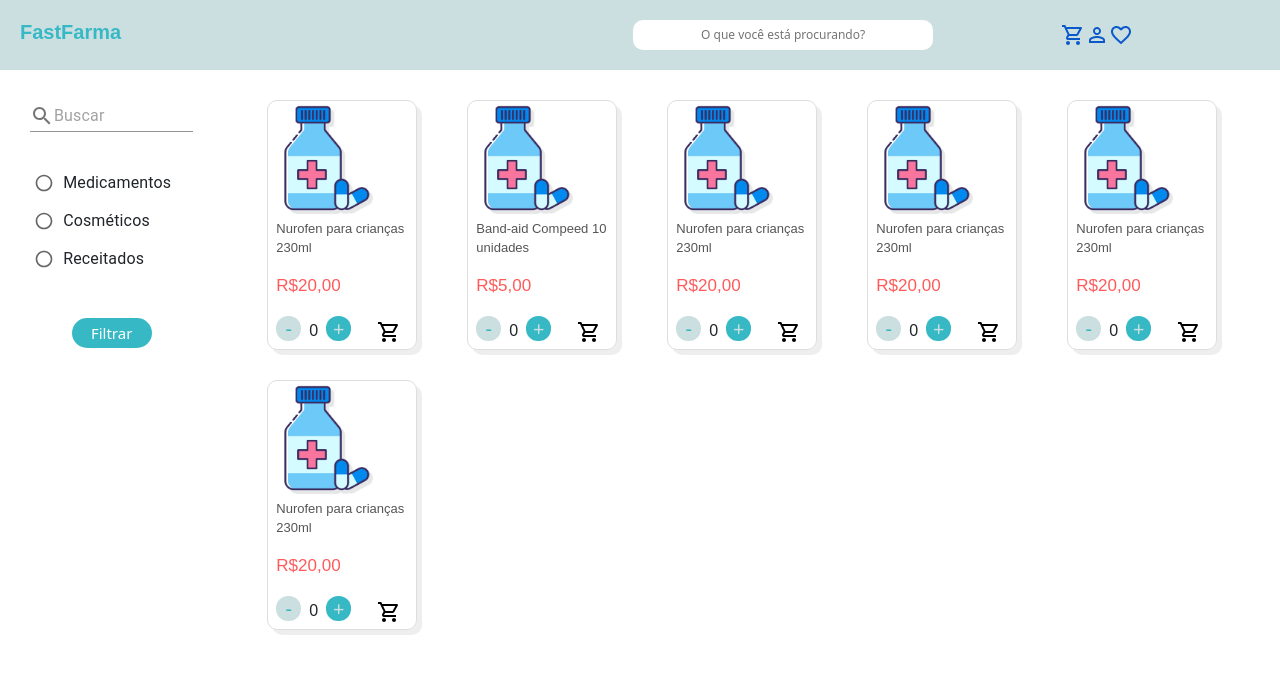
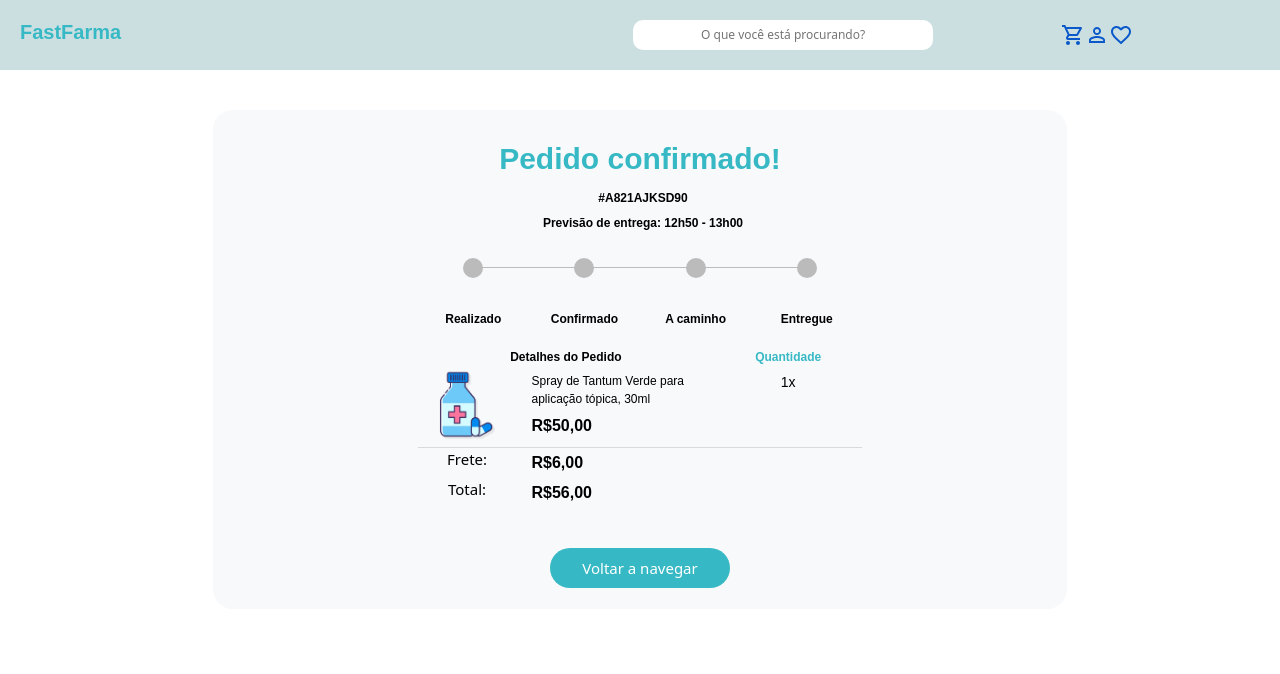
Before and after one commit to FernandaNamie/FastFarma, a React (Create React App) app: page / in a window 1280 px wide. Shown: the top 674 px of the page. Built offline with nearby package versions, Linux system fonts and the light colour scheme.

Commit message:
Cria página de status do pedido

```diff
--- /dev/null
+++ b/src/Search/orderStatus.js
@@ -0,0 +1,247 @@
+import NavBar from './navbar'
+import { createGlobalStyle } from 'styled-components'
+import styled from 'styled-components';
+import { Col, Row } from 'react-bootstrap';
+import React from 'react';
+import 'bootstrap/dist/css/bootstrap.min.css';
+import remedio from './remedio.png';
+
+export default function Home() {
+  return (
+    <div>
+      <NavBar />
+      <GlobalStyle />
+      <Row>
+        <div style={{ display: 'flex', justifyContent: 'center' }}>
+          <Col md="8">
+            <Rectangle>
+              <Status>Pedido confirmado!</Status>
+              <OrderInformation>#A821AJKSD90</OrderInformation>
+              <OrderInformation>Previsão de entrega: 12h50 - 13h00</OrderInformation>
+              <DivLine>
+              </DivLine>
+              <div style={{ display: 'flex', justifyContent: 'center' }}>
+                <Col md="6">
+                  <Row>
+                    <Col><Point /></Col>
+                    <Col><Point /></Col>
+                    <Col><Point /></Col>
+                    <Col><Point /></Col>
+                  </Row>
+                  <Line />
+                  <Row>
+                    <Col>
+                      <StatusInformation>Realizado</StatusInformation>
+                    </Col>
+                    <Col>
+                      <StatusInformation>Confirmado</StatusInformation>
+                    </Col>
+                    <Col>
+                      <StatusInformation>A caminho</StatusInformation>
+                    </Col>
+                    <Col>
+                      <StatusInformation>Entregue</StatusInformation>
+                    </Col>
+                  </Row>
+                  <Row>
+                    <Col md="8">
+                      <Details>Detalhes do Pedido</Details>
+                    </Col>
+                    <Col md="4">
+                      <Amount>Quantidade</Amount>
+                    </Col>
+                  </Row>
+                  {/* inicio linha de produto */}
+                  <Row>
+                    <Col md="8">
+                      <Row>
+                        <Col md="4">
+                          <img src={remedio} width="100%" />
+                        </Col>
+                        <Col md="8">
+                          <Product>Spray de Tantum Verde para aplicação tópica, 30ml</Product>
+                          <Price>R$50,00</Price>
+                        </Col>
+                      </Row>
+                    </Col>
+                    <Col md="4">
+                      <ProductAmount>1x</ProductAmount>
+                    </Col>
+                    <ProductsDivider />
+                  </Row>
+                  {/* fim linha de produto */}
+                  <Row>
+                    <Col md="8">
+                      <Row>
+                        <Col md="4">
+                          Frete:
+                        </Col>
+                        <Col md="8">
+                          <Price>R$6,00</Price>
+                        </Col>
+                      </Row>
+                      <Row>
+                        <Col md="4">
+                          Total:
+                        </Col>
+                        <Col md="8">
+                          <Price>R$56,00</Price>
+                        </Col>
+                      </Row>
+                    </Col>
+                  </Row>
+
+                </Col>
+              </div>
+              <NavigationButton>Voltar a navegar</NavigationButton>
+            </Rectangle>
+          </Col>
+        </div>
+      </Row>
+    </div>
+  )
+}
+
+const GlobalStyle = createGlobalStyle`
+  body{
+    margin: 0px;
+  }
+`
+const Rectangle = styled.button`
+  display: inline-block;
+  background-color: #F8F9FB;
+  border: 0;
+  border-radius: 20px;
+  width: 100%;
+  height: 100%;
+  font-size: 15px;
+  margin-top: 40px;
+  }
+`
+
+const Status = styled.h2`
+  display: inline-block;
+  width: 100%;
+  color: #37B9C5;
+  font-family: 'Manrope', sans-serif;
+  font-size: 30px;
+  font-weight: bold;
+  margin-top: 10px;
+  }
+`
+const OrderInformation = styled.p`
+  display: inline-block;
+  width: 100%;
+  color: black;
+  font-family: 'Manrope', sans-serif;
+  font-size: 12px;
+  font-weight: bold;
+  margin: 3px;
+  }
+`
+
+const Point = styled.span`
+  height: 20px;
+  width: 20px;
+  background-color: #bbb;
+  border-radius: 50%;
+  display: inline-block;
+  }
+`
+const Line = styled.span`
+  height: 1px;
+  width: 80%;
+  background-color: #bbb;
+  display: inline-block;
+  position: relative;
+  top: -32px;
+  }
+`
+
+const StatusInformation = styled.p`
+  display: inline-block;
+  color: black;
+  font-family: 'Manrope', sans-serif;
+  font-size: 12px;
+  font-weight: bold;
+  }
+`
+
+const DivLine = styled.span`
+  display: inline-block;
+  width: 100%;
+  }
+`
+
+const Details = styled.p`
+  display: inline-block;
+  color: black;
+  font-family: 'Manrope', sans-serif;
+  font-size: 12px;
+  font-weight: bold;
+  margin: 3px;
+  }
+`
+
+const Amount = styled.p`
+  display: inline-block;
+  color: #37B9C5;
+  font-family: 'Manrope', sans-serif;
+  font-size: 12px;
+  font-weight: bold;
+  margin: 3px;
+  }
+`
+const ProductAmount = styled.p`
+  display: inline-block;
+  font-family: 'Manrope', sans-serif;
+  font-size: 14px;
+  margin: 3px;
+  }
+`
+const Product = styled.p`
+  text-align: left;
+  display: inline-block;
+  color: black;
+  font-family: 'Manrope', sans-serif;
+  font-size: 12px;
+  margin: 3px;
+  }
+`
+
+const Price = styled.p`
+  width: 100%;
+  text-align: left;
+  display: inline-block;
+  color: black;
+  font-family: 'Manrope', sans-serif;
+  font-size: 16px;
+  font-weight: bold;
+  margin: 3px;
+  }
+`
+
+const ProductsDivider = styled.span`
+  height: 1px;
+  width: 100%;
+  opacity: 0.5;
+  background-color: #bbb;
+  display: inline-block;
+  position: relative;
+  margin-top: 5px;
+  }
+`
+
+const NavigationButton = styled.button`
+  display: inline-block;
+  background-color: #37B9C5;
+  color: white;
+  border: 0;
+  border-radius: 20px;
+  width: 180px;
+  height: 40px;
+  font-size: 15px;
+  cursor: pointer;
+  margin-top: 40px;
+  }
+`
--- a/src/index.js
+++ b/src/index.js
@@ -3,7 +3,7 @@ import ReactDOM from 'react-dom';
 import './index.css';
 import App from './App';
 import reportWebVitals from './reportWebVitals';
-import Home from './Search/search';
+import Home from './Search/orderStatus';
 
 ReactDOM.render(
   <React.StrictMode>
```
